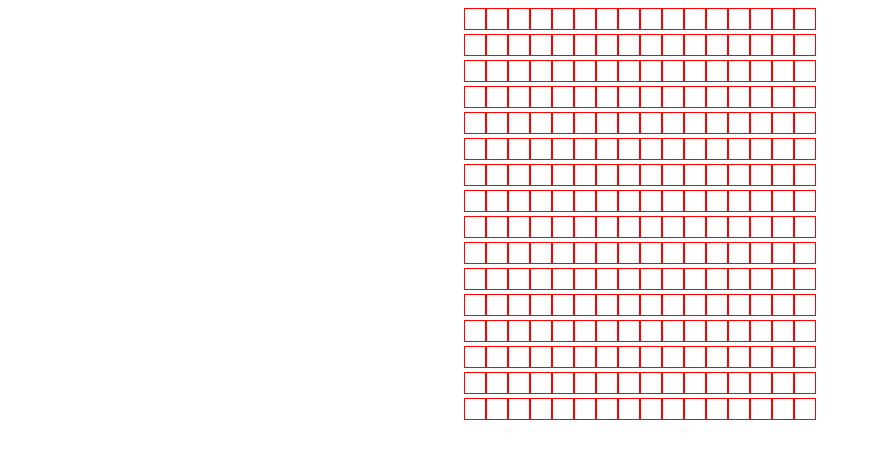
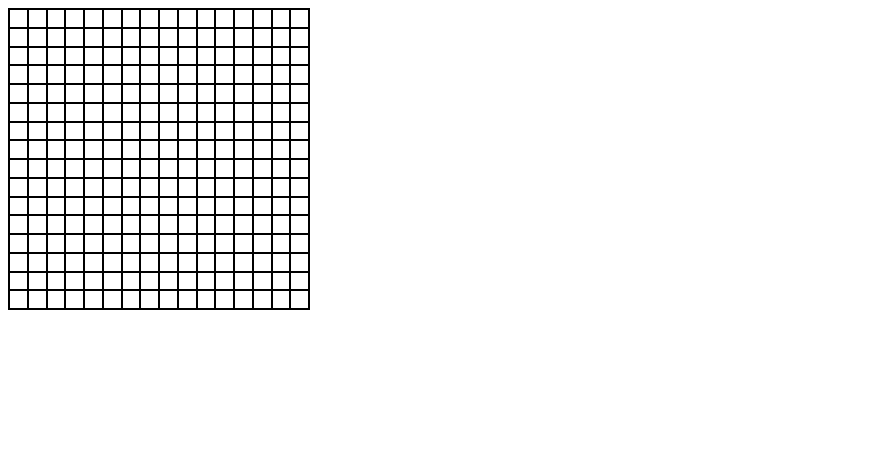
Before and after one commit to jiritrinh/Etch-a-sketch, a plain HTML site: page index.html in a window 1280 px wide. Shown: the whole page, without its empty margins (0-871 px from the left). Drawn offline with Linux system fonts and the light colour scheme.

Commit message:
create 16x16 grid and create draw function

```diff
--- a/index.html
+++ b/index.html
@@ -6,6 +6,9 @@
         <link rel="stylesheet" href="main.css">
     </head>
     <body>
+        <div id="grid-container"></div>
+
+
         <script src="script.js"></script>
     </body>
 </html>
--- a/main.css
+++ b/main.css
@@ -1,20 +1,26 @@
 
-/*
-.row {
-  border:1px solid green;
-  height:1em;
-  line-height:1em;
+
+#grid-container {
+  display: inline-grid;
+  height: 300px;
+  width: 300px;
+  grid-template-columns: repeat(16, 2fr);
+  grid-template-rows: repeat(16, 2fr);
+  border: 1px solid;
+  justify-content: center;
+
 
 }
-*/
+
 
 .box {
-  display: inline-block;
-  width: 20px;
-  height: 20px;
-  border:1px solid red;
+  background-color: white;
+  border: 1px solid black;
+
 }
 
-#main {
-    text-align: center;
+
+.trail {
+  background-color: gray;
+  border: 1px solid black;
 }
--- a/script.js
+++ b/script.js
@@ -1,23 +1,25 @@
+let container = document.querySelector("#grid-container")
+
+/* creating grid */
+let box;
 function makeGrid() {
-    let container = document.createElement("div");
-    container.id = "main";
-
-    for (let i = 0; i < 16; i++) {
-        let row = document.createElement("div");
-        row.id = "row-" + i;
-        row.className = "row";
-
-        for (let j = 0; j < 16; j++) {
-            let col = document.createElement("div");
-            col.className = "box";
-            row.appendChild(col);
-        }
-
-        container.appendChild(row);
-
+    for (let i = 0; i < 256; i++) {
+        box = document.createElement("div");
+        box.className = "box";
+        container.appendChild(box);
     }
-
-    document.body.appendChild(container);
 }
 
+
 makeGrid();
+
+
+/* creating trace function for drawing */
+
+let divs = document.querySelectorAll(".box");
+
+divs.forEach(div => {
+    div.addEventListener("mouseover", () => {
+        div.classList.add("trail");
+    })
+})
```
